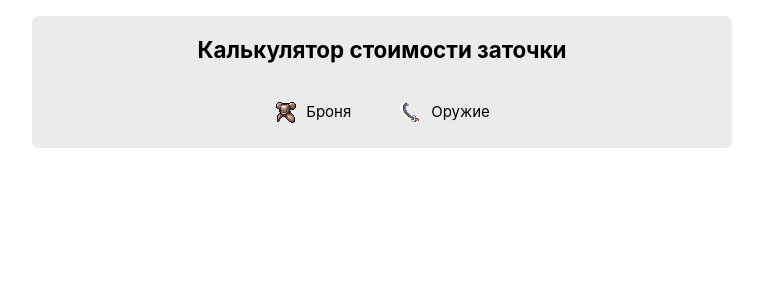
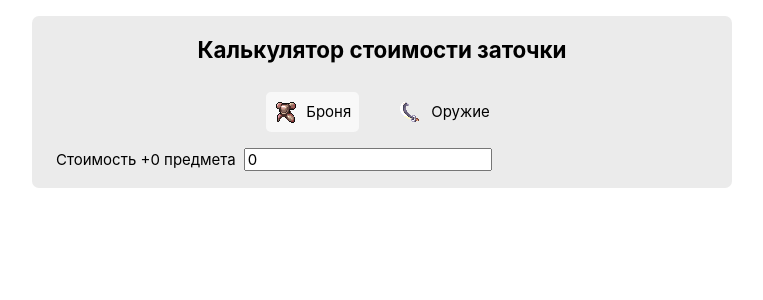
Before and after one commit to FreeRO/upgrade-calc, a Vue app: page / in a window 1280 px wide. Shown: the top 300 px of the page, without its empty margins (258-1021 px from the left). Built offline with nearby package versions, Linux system fonts and the light colour scheme.

Commit message:
WIP: add logic for calculating upgrades

```diff
--- a/src/components/UpgradeCalculator.vue
+++ b/src/components/UpgradeCalculator.vue
@@ -35,16 +35,27 @@
         <div class="upgrade-item-type-selector__option-text">Оружие</div>
       </div>
     </div>
-    <form class="upgrade-calculator__form"></form>
+    <form class="form armor-upgrade-form" v-if="isArmorItemTypeSelected">
+      <div class="form-input">
+        <div class="form-input__label">Стоимость +0 предмета</div>
+        <div class="form-input__input">
+          <input type="number" v-model="armorPrice" />
+        </div>
+      </div>
+    </form>
   </div>
 </template>
 
 <script setup lang="ts">
 import { computed, ref } from 'vue'
+import { armorUpgradeChancesWithElu } from '@/utils/upgrade-constants'
 
 type UpgradeItemType = 'armor' | 'weapon' | 'none'
 
-let selectedUpgradeItemType = ref<UpgradeItemType>('none')
+let selectedUpgradeItemType = ref<UpgradeItemType>('armor')
+let weaponPrice = ref(0)
+let armorPrice = ref(0)
+
 const isArmorItemTypeSelected = computed(() => selectedUpgradeItemType.value === 'armor')
 const isWeaponItemTypeSelected = computed(() => selectedUpgradeItemType.value === 'weapon')
 
@@ -103,4 +114,18 @@ function changeUpgradeItemType(type: UpgradeItemType) {
     height: auto;
   }
 }
+
+.form {
+  padding-top: 1rem;
+}
+
+.form-input {
+  display: flex;
+  flex-direction: row;
+  align-items: center;
+
+  &__label {
+    margin-right: 0.5rem;
+  }
+}
 </style>
--- /dev/null
+++ b/src/utils/upgrade-constants.ts
@@ -0,0 +1,13 @@
+const armorUpgradeChancesWithElu: number[] = []
+armorUpgradeChancesWithElu[0] = 1
+armorUpgradeChancesWithElu[1] = 1
+armorUpgradeChancesWithElu[2] = 1
+armorUpgradeChancesWithElu[3] = 1
+armorUpgradeChancesWithElu[4] = 0.6
+armorUpgradeChancesWithElu[5] = 0.4
+armorUpgradeChancesWithElu[6] = 0.4
+armorUpgradeChancesWithElu[7] = 0.2
+armorUpgradeChancesWithElu[8] = 0.2
+armorUpgradeChancesWithElu[9] = 0.1
+
+export { armorUpgradeChancesWithElu }
```
Also changed, not shown: src/utils/upgrade-calculations.ts (added, +12 -0 lines).
